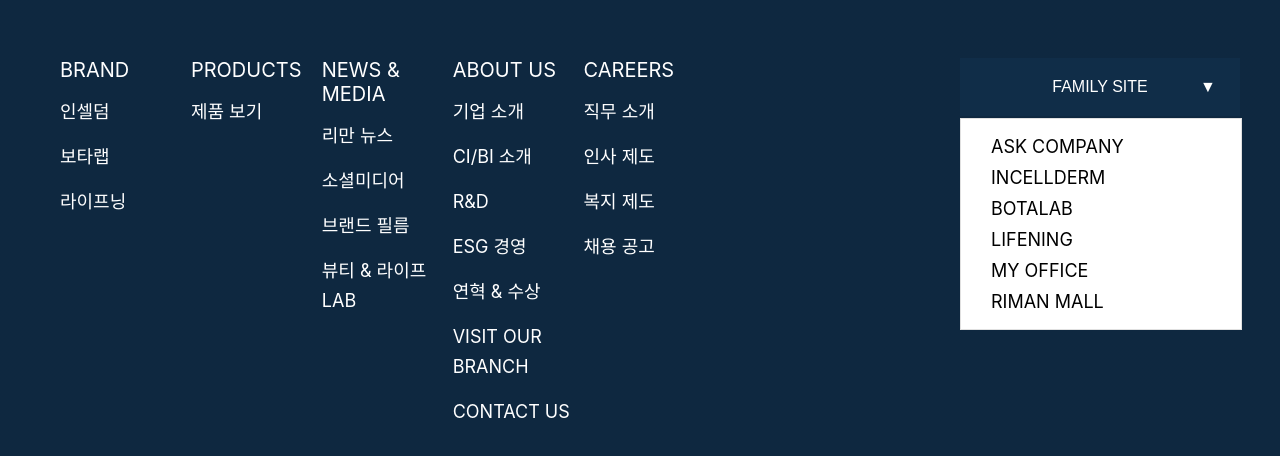
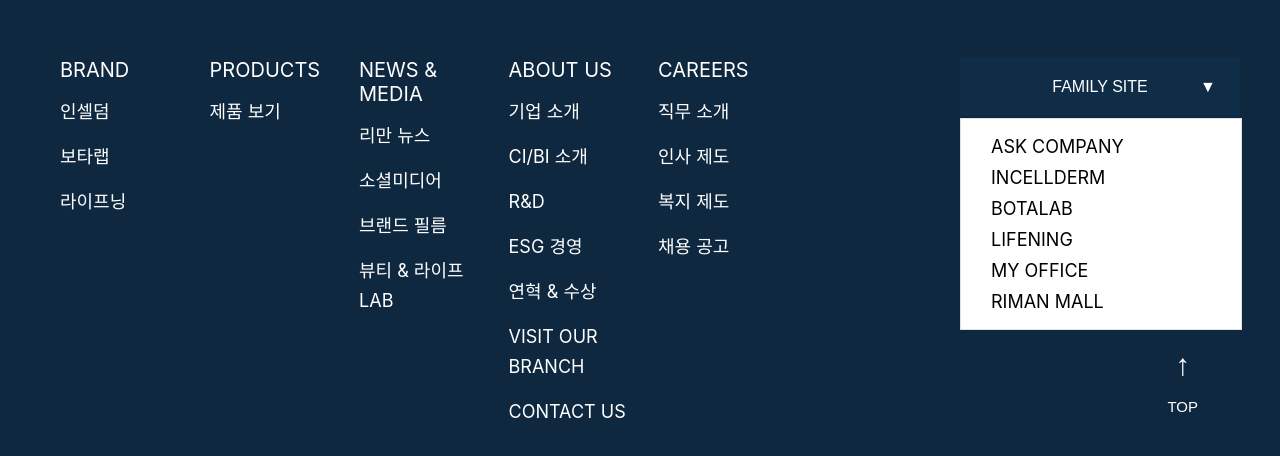
Before and after one commit to HCJIN/RIMAN_PAGE, a React (Create React App) app: page / in a window 1280 px wide. Both pictures are taken after a click on the button "FAMILY SITE". Shown: the part 6609-7065 px from the top of the page. Built offline with nearby package versions, Linux system fonts and the light colour scheme.

Commit message:
Footer_Change

```diff
--- a/src/App.css
+++ b/src/App.css
@@ -1,4 +1,4 @@
-*{
+* {
     margin: 0;
     padding: 0;
 }
@@ -35,7 +35,7 @@
 }
 
 .white-background .header {
-    background-color: rgba(255, 255, 255, .8);
+    background-color: rgba(255, 255, 255, 0.8);
 }
 
 .white-background .menu_list {
@@ -63,7 +63,7 @@
 }
 
 .menu_list > li > a:after {
-    content: "";
+    content: '';
     display: block;
     border-bottom: solid 2px #212221;
     transform: scaleX(0);
@@ -95,7 +95,7 @@
     font-size: 15px;
     display: none;
     overflow: hidden;
-    background-color: rgba(255, 255, 255, .7);
+    background-color: rgba(255, 255, 255, 0.7);
     border-radius: 5px;
     animation-name: slide_up;
     animation-duration: 1s;
@@ -122,11 +122,11 @@
 .sub_menu > li {
     text-align: left;
     margin: 5px 0;
-    transition: all .3s;
+    transition: all 0.3s;
 }
 
 .sub_menu > li > a {
-    color: rgba(0, 0, 0, .5);
+    color: rgba(0, 0, 0, 0.5);
 }
 
 .sub_menu > li:hover > a {
@@ -137,7 +137,7 @@
 /* Sub_Menu_end */
 
 .Show_menu {
-    background-color: rgba(11, 30, 48, .9);
+    background-color: rgba(11, 30, 48, 0.9);
     color: #fff;
     width: 100%;
     height: 100%;
@@ -229,11 +229,10 @@
     overflow: hidden;
 }
 
-
 .BG_Image > img {
     width: 100%;
     height: 100%;
-    display:inline-block;
+    display: inline-block;
     background-repeat: no-repeat;
     background-size: contain;
     background-position: 50%;
@@ -299,7 +298,7 @@
     margin: 40px 0 20px;
     background-color: rgba(0, 0, 0, 0);
     border: 1px solid #212221;
-    transition: all .3s ease-out 0s;
+    transition: all 0.3s ease-out 0s;
     position: absolute;
     z-index: 10;
     top: 52%;
@@ -312,7 +311,6 @@
     background-color: #212221;
     cursor: pointer;
 }
-
 
 .fade-in {
     opacity: 0;
@@ -382,7 +380,7 @@
     margin: 40px 0 20px;
     background-color: rgba(0, 0, 0, 0);
     border: 1px solid #212221;
-    transition: all .3s ease-out 0s;
+    transition: all 0.3s ease-out 0s;
 }
 
 .Top_Left_Box_Btn:hover {
@@ -450,7 +448,7 @@
     margin: 40px 0 20px;
     background-color: rgba(0, 0, 0, 0);
     border: 1px solid #212221;
-    transition: all .3s ease-out 0s;
+    transition: all 0.3s ease-out 0s;
 }
 
 .Mid_Right_Box_Btn:hover {
@@ -495,7 +493,7 @@
     margin: 40px 0 20px;
     background-color: rgba(0, 0, 0, 0);
     border: 1px solid #212221;
-    transition: all .3s ease-out 0s;
+    transition: all 0.3s ease-out 0s;
 }
 
 .Bottom_Left_Box_Btn:hover {
@@ -517,7 +515,7 @@
 
 /* Main_Product_Bottom_Box_Right_end */
 
-.Top_Banner_Img_Box{
+.Top_Banner_Img_Box {
     width: 100%;
     position: relative;
     top: 0;
@@ -561,7 +559,7 @@
     background-color: rgba(0, 0, 0, 0);
     color: #fff;
     border: 1px solid #fff;
-    transition: all .3s ease-out 0s;
+    transition: all 0.3s ease-out 0s;
 }
 
 .Top_Banner_Box_Btn:hover {
@@ -572,7 +570,7 @@
 
 /* Top_Banner_Txt_end */
 
-.Bottom_Banner_Img_Box{
+.Bottom_Banner_Img_Box {
     width: 100%;
     position: relative;
     top: 0;
@@ -616,7 +614,7 @@
     background-color: rgba(0, 0, 0, 0);
     color: #212221;
     border: 1px solid #212221;
-    transition: all .3s ease-out 0s;
+    transition: all 0.3s ease-out 0s;
 }
 
 .Bottom_Banner_Box_Btn:hover {
@@ -635,6 +633,9 @@
     margin-top: 80px;
     height: auto;
     overflow-x: hidden;
+    background-image: url(./svg/main_number_logo.svg);
+    background-repeat: no-repeat;
+    background-position: center;
 }
 
 .Count_Page_Sub_Title {
@@ -665,7 +666,7 @@
     font-weight: 300;
     line-height: 90px;
     vertical-align: text-top;
-    font-family:  Arial, Helvetica, sans-serif;
+    font-family: Arial, Helvetica, sans-serif;
     color: #123250;
 }
 
@@ -737,7 +738,7 @@
     justify-content: center;
     align-items: center;
     cursor: pointer;
-    transition: all .3s ease-out 0s;
+    transition: all 0.3s ease-out 0s;
 }
 
 .News_Btn:hover {
@@ -759,7 +760,6 @@
 .Main_News_Content > .Content:nth-child(2) {
     margin: 0 100px;
 }
-
 
 .Main_News_Content > img {
     display: block;
@@ -858,7 +858,7 @@
     font-weight: bold;
     text-align: center;
     line-height: 58px;
-    transition: all .3s ease-out 0s;
+    transition: all 0.3s ease-out 0s;
     cursor: pointer;
 }
 
@@ -873,7 +873,8 @@
     width: 100%;
     display: flex;
     flex-direction: column;
-    background: linear-gradient(0deg,rgba(0,0,0,.2),rgba(0,0,0,.2)),#123250;
+    background: linear-gradient(0deg, rgba(0, 0, 0, 0.2), rgba(0, 0, 0, 0.2)), #123250;
+    position: relative;
 }
 
 /* Footer_Main_end */
@@ -882,16 +883,21 @@
     display: flex;
 }
 
+/* Footer_Top_Box_end */
+
 .Footer_Top_Box_Left {
     width: 100%;
     position: relative;
     padding: 60px;
     box-sizing: border-box;
-    gap: 70;
     display: flex;
 }
 
-/* Footer_Top_Box_end */
+.Footer_Top_Box_Left > ul {
+    margin-right: 15px;
+}
+
+/* Footer_Top_Box_Left_end */
 
 .Footer_Menu_List {
     width: 30%;
@@ -916,7 +922,7 @@
 /* Footer_Menu_end */
 
 .Footer_Top_Box_Right {
-    width: 70%;
+    width: 50%;
     display: flex;
     justify-content: flex-end;
 }
@@ -939,7 +945,7 @@
 }
 
 .Select_Button:after {
-    content: "▼";
+    content: '▼';
     position: absolute;
     top: 50%;
     right: 30px;
@@ -948,7 +954,7 @@
     margin-top: -2px;
     background-repeat: no-repeat;
     background-position: 50%;
-    transition: transform .3s ease-out 0s;
+    transition: transform 0.3s ease-out 0s;
     display: flex;
     align-items: center;
 }
@@ -970,7 +976,94 @@
     display: block;
 }
 
-.Select_List>li {
+.Select_List > li {
     padding: 5px 30px;
     cursor: pointer;
 }
+
+/* Footer_Top_Box_Right_end */
+
+.Footer_Bottom_Box {
+    padding: 60px;
+    border-top: 1px solid hsla(0, 0%, 100%, 0.1);
+    font-size: 16px;
+    color: #fff;
+    font-weight: 300;
+    text-align: left;
+}
+
+.Footer_Contents {
+    display: flex;
+    flex-wrap: wrap;
+    column-gap: 40px;
+    line-height: 1;
+}
+
+.Footer_Contents > li {
+    display: flex;
+    flex-direction: column;
+    row-gap: 15px;
+}
+
+.Footer_Item {
+    font-weight: 300;
+    line-height: 1;
+}
+
+.Footer_Item > strong {
+    margin-right: 5px;
+    font-weight: 600;
+}
+
+/* Footer_Content_end */
+
+.Footer_Top {
+    position: absolute;
+    right: 60px;
+    top: 350px;
+    padding: 50px 22px 0;
+    color: #fff;
+    font-size: 15px;
+    background: linear-gradient(0deg, rgba(0, 0, 0, 0.2), rgba(0, 0, 0, 0.2)), #123250;
+    border: none;
+    cursor: pointer;
+}
+
+.Footer_Top > a {
+    color: #fff;
+}
+
+.Footer_Top:before {
+    content: '↑';
+    position: absolute;
+    top: 0px;
+    left: 50%;
+    width: 16px;
+    height: 32px;
+    margin-left: -8px;
+    background-repeat: no-repeat;
+    background-size: 16px 32px;
+    font-size: 30px;
+}
+
+.Footer_Bottom_Box_Bottom {
+    display: flex;
+    justify-content: space-between;
+    align-items: center;
+    margin-top: 30px;
+}
+
+.Footer_Etc {
+    width: 40%;
+    display: flex;
+    justify-content: space-between;
+}
+
+.Footer_Etc > li {
+    display: inline-block;
+}
+
+.Footer_Etc > li > * {
+    display: block;
+    color: #fff;
+}
--- a/src/component/Footer.js
+++ b/src/component/Footer.js
@@ -1,9 +1,11 @@
-import React, { useEffect, useState, useRef } from 'react'
+import React, { useEffect, useState, useRef } from 'react';
 
 const Footer = () => {
-
     const [selectListOn, setSelectListOn] = useState(false);
     const selectListRef = useRef(null);
+    const MoveToTop = () => {
+        window.scrollTo({ top: 0, behavior: 'smooth' });
+    };
 
     const handleFamilySiteClick = () => {
         setSelectListOn((prevOn) => !prevOn);
@@ -15,200 +17,217 @@
         }
     };
 
-
     useEffect(() => {
-    document.addEventListener('click',handleClickOutside);
+        document.addEventListener('click', handleClickOutside);
 
         return () => {
-      document.removeEventListener('click', handleClickOutside)
+            document.removeEventListener('click', handleClickOutside);
         };
     }, []);
 
-
     return (
         <div>
-      <div className='Footer_Main'>
-        <div className='Footer_Top_Box'>
+            <div className="Footer_Main">
+                <div className="Footer_Top_Box">
                     <div className="Footer_Top_Box_Left">
                         <ul className="Footer_Menu_List">
                             <li className="Footer_Menu">
-              <a href="#">
-                BRAND
-              </a>
+                                <a href="#">BRAND</a>
                                 <ul className="Footer_Sub_Menu_List">
                                     <li className="Footer_Sub_Menu">
-                  <a href="#">
-                    인셀덤
-                  </a>
+                                        <a href="#">인셀덤</a>
                                     </li>
                                     <li className="Footer_Sub_Menu">
-                  <a href="#">
-                    보타랩
-                  </a>
+                                        <a href="#">보타랩</a>
                                     </li>
                                     <li className="Footer_Sub_Menu">
-                  <a href="#">
-                    라이프닝
-                  </a>
+                                        <a href="#">라이프닝</a>
                                     </li>
                                 </ul>
                             </li>
                         </ul>
                         <ul className="Footer_Menu_List">
                             <li className="Footer_Menu">
-              <a href="#">
-                PRODUCTS
-              </a>
+                                <a href="#">PRODUCTS</a>
                                 <ul className="Footer_Sub_Menu_List">
                                     <li className="Footer_Sub_Menu">
-                  <a href="#">
-                    제품 보기
-                  </a>
+                                        <a href="#">제품 보기</a>
                                     </li>
                                 </ul>
                             </li>
                         </ul>
                         <ul className="Footer_Menu_List">
                             <li className="Footer_Menu">
-              <a href="#">
-                NEWS & MEDIA
-              </a>
+                                <a href="#">NEWS & MEDIA</a>
                                 <ul className="Footer_Sub_Menu_List">
                                     <li className="Footer_Sub_Menu">
-                  <a href="#">
-                    리만 뉴스
-                  </a>
+                                        <a href="#">리만 뉴스</a>
                                     </li>
                                     <li className="Footer_Sub_Menu">
-                  <a href="#">
-                    소셜미디어
-                  </a>
+                                        <a href="#">소셜미디어</a>
                                     </li>
                                     <li className="Footer_Sub_Menu">
-                  <a href="#">
-                    브랜드 필름
-                  </a>
+                                        <a href="#">브랜드 필름</a>
                                     </li>
                                     <li className="Footer_Sub_Menu">
-                  <a href="#">
-                    뷰티 & 라이프 LAB
-                  </a>
+                                        <a href="#">뷰티 & 라이프 LAB</a>
                                     </li>
                                 </ul>
                             </li>
                         </ul>
                         <ul className="Footer_Menu_List">
                             <li className="Footer_Menu">
-              <a href="#">
-                ABOUT US
-              </a>
+                                <a href="#">ABOUT US</a>
                                 <ul className="Footer_Sub_Menu_List">
                                     <li className="Footer_Sub_Menu">
-                  <a href="#">
-                    기업 소개
-                  </a>
+                                        <a href="#">기업 소개</a>
                                     </li>
                                     <li className="Footer_Sub_Menu">
-                  <a href="#">
-                    CI/BI 소개
-                  </a>
+                                        <a href="#">CI/BI 소개</a>
                                     </li>
                                     <li className="Footer_Sub_Menu">
-                  <a href="#">
-                    R&D
-                  </a>
+                                        <a href="#">R&D</a>
                                     </li>
                                     <li className="Footer_Sub_Menu">
-                  <a href="#">
-                    ESG 경영
-                  </a>
+                                        <a href="#">ESG 경영</a>
                                     </li>
                                     <li className="Footer_Sub_Menu">
-                  <a href="#">
-                    연혁 & 수상
-                  </a>
+                                        <a href="#">연혁 & 수상</a>
                                     </li>
                                     <li className="Footer_Sub_Menu">
-                  <a href="#">
-                    VISIT OUR BRANCH
-                  </a>
+                                        <a href="#">VISIT OUR BRANCH</a>
                                     </li>
                                     <li className="Footer_Sub_Menu">
-                  <a href="#">
-                    CONTACT US
-                  </a>
+                                        <a href="#">CONTACT US</a>
                                     </li>
                                 </ul>
                             </li>
                         </ul>
                         <ul className="Footer_Menu_List">
                             <li className="Footer_Menu">
-              <a href="#">
-                CAREERS
-              </a>
+                                <a href="#">CAREERS</a>
                                 <ul className="Footer_Sub_Menu_List">
                                     <li className="Footer_Sub_Menu">
-                  <a href="#">
-                    직무 소개
-                  </a>
+                                        <a href="#">직무 소개</a>
                                     </li>
                                     <li className="Footer_Sub_Menu">
-                  <a href="#">
-                    인사 제도
-                  </a>
+                                        <a href="#">인사 제도</a>
                                     </li>
                                     <li className="Footer_Sub_Menu">
-                  <a href="#">
-                    복지 제도
-                  </a>
+                                        <a href="#">복지 제도</a>
                                     </li>
                                     <li className="Footer_Sub_Menu">
-                  <a href="#">
-                    채용 공고
-                  </a>
+                                        <a href="#">채용 공고</a>
                                     </li>
                                 </ul>
                             </li>
                         </ul>
-
-
                     </div>
-        <div className='Footer_Top_Box_Right'>
-            <div className='Footer_Family'>
-              <div className='Select'>
-                <div className='Select_Wrap'>
-                  <button type='button' className={`Select_Button${selectListOn ? ' on' : ''}`} onClick={handleFamilySiteClick}>
+                    <div className="Footer_Top_Box_Right">
+                        <div className="Footer_Family">
+                            <div className="Select">
+                                <div className="Select_Wrap">
+                                    <button type="button" className={`Select_Button${selectListOn ? ' on' : ''}`} onClick={handleFamilySiteClick}>
                                         FAMILY SITE
                                     </button>
                                     <ul className={`Select_List ${selectListOn ? 'on' : ''}`} ref={selectListRef}>
                                         <li>
-                      <a href='#'>
-                        ASK COMPANY
+                                            <a href="#">ASK COMPANY</a>
+                                        </li>
+                                        <li>
+                                            <a href="#">INCELLDERM</a>
+                                        </li>
+                                        <li>
+                                            <a href="#">BOTALAB</a>
+                                        </li>
+                                        <li>
+                                            <a href="#">LIFENING</a>
+                                        </li>
+                                        <li>
+                                            <a href="#">MY OFFICE</a>
+                                        </li>
+                                        <li>
+                                            <a href="#">RIMAN MALL</a>
+                                        </li>
+                                    </ul>
+                                </div>
+                            </div>
+                        </div>
+                    </div>
+                </div>
+                <button type="button" className="Footer_Top Button-Top" onClick={MoveToTop}>
+                    <a href="#">TOP</a>
+                </button>
+                <div className="Footer_Bottom_Box">
+                    <div className="Footer_Bottom_Box_Top">
+                        <div className="Footer_Content_Wrap">
+                            <ul className="Footer_Contents">
+                                <li>
+                                    <div className="Footer_Item">
+                                        <strong>상호명</strong>
+                                        (주)리만코리아
+                                    </div>
+                                    <div className="Footer_Item">
+                                        <strong>대표자</strong>
+                                        김경중
+                                    </div>
+                                </li>
+                                <li>
+                                    <div className="Footer_Item">
+                                        <strong>사업자등록번호</strong>
+                                        272-81-02126
+                                    </div>
+                                    <div className="Footer_Item">
+                                        <strong>통신판매업신고번호</strong>
+                                        2021-대구수성구-0130
+                                    </div>
+                                </li>
+                                <li>
+                                    <div className="Footer_Item">
+                                        <strong>주소</strong>
+                                        대구광역시 수성구 동대구로 86 리만타워 5,6층
+                                    </div>
+                                    <div className="Footer_Item">
+                                        <strong>팩스</strong>
+                                        053-767-0225, 053-719-0225
+                                    </div>
+                                </li>
+                                <li>
+                                    <div className="Footer_Item">
+                                        <strong>판매점 운영지원센터</strong>
+                                        1899-5940
+                                    </div>
+                                    <div className="Footer_Item">
+                                        <strong>뷰티플래너 통합지원센터</strong>
+                                        1522-8144
+                                    </div>
+                                </li>
+                            </ul>
+                        </div>
+                    </div>
+                    <div className="Footer_Bottom_Box_Bottom">
+                        <div className="Footer_Copyright">COPYRIGHT © 2023 RIMANKOREA. ALL RIGHTS RESERVED.</div>
+                        <ul className="Footer_Etc">
+                            <li>
+                                <a href="#">
+                                    <strong>개인정보처리방침</strong>
                                 </a>
                             </li>
                             <li>
-                      <a href='#'>
-                        INCELLDERM
-                      </a>
+                                <a href="#">이용약관</a>
                             </li>
                             <li>
-                      <a href='#'>
-                        BOTALAB
-                      </a>
+                                <a href="#">라이브러리</a>
                             </li>
                             <li>
-                      <a href='#'>
-                        LIFENING
-                      </a>
+                                <a href="#">평균 후원수당 공지</a>
                             </li>
                             <li>
-                      <a href='#'>
-                        MY OFFICE
-                      </a>
+                                <a href="#">고객지원</a>
                             </li>
                             <li>
-                      <a href='#'>
-                        RIMAN MALL
+                                <a href="#">
+                                    <span>뷰티플래너 조회</span>
                                 </a>
                             </li>
                         </ul>
@@ -216,32 +235,7 @@
                 </div>
             </div>
         </div>
-        </div>
+    );
+};
 
-        <div className="Footer_Bottom_Box">
-          <div className='Footer_Bottom_Box_Top'>
-            <div className='Footer_Bottom_Box_Top_Left'>
-              <div className='Footer_Bottom_Box_Top_Left_Txt'>
-                <div>{`상호명 (주)리만코리아`}</div>
-                <div>대표자 김경중</div>
-                <div>주소 대구광역시 수성구 동대구로 86 리만타워 5,6층</div>
-                <div>팩스 052-767-0225,053-719-0225</div>
-              </div>
-            </div>
-            <div className='Footer_Bottom_Box_Top_Right'>
-              <div className='Footer_Bottom_Box_Top_Right_Txt'>
-                <div>사업자등록번호 272-81-02126</div>
-                <div>통신판매업신고번호 2021-대구수성구-0130</div>
-                <div>판매점 운영지원센터 1899-5940</div>
-                <div>뷰티플래너 통합지원센터 1522-8144</div>
-              </div>
-            </div>
-          </div>
-          <div className='Footer_Bottom_Box_Bottom'></div>
-        </div>
-      </div>
-    </div>
-  )
-}
-
-export default Footer
+export default Footer;
```
Also changed, not shown: src/svg/main_number_logo.svg (added), 1 other file (tests, documents, lock files or other folders). Lines whose indentation alone changed are shown as unchanged.
